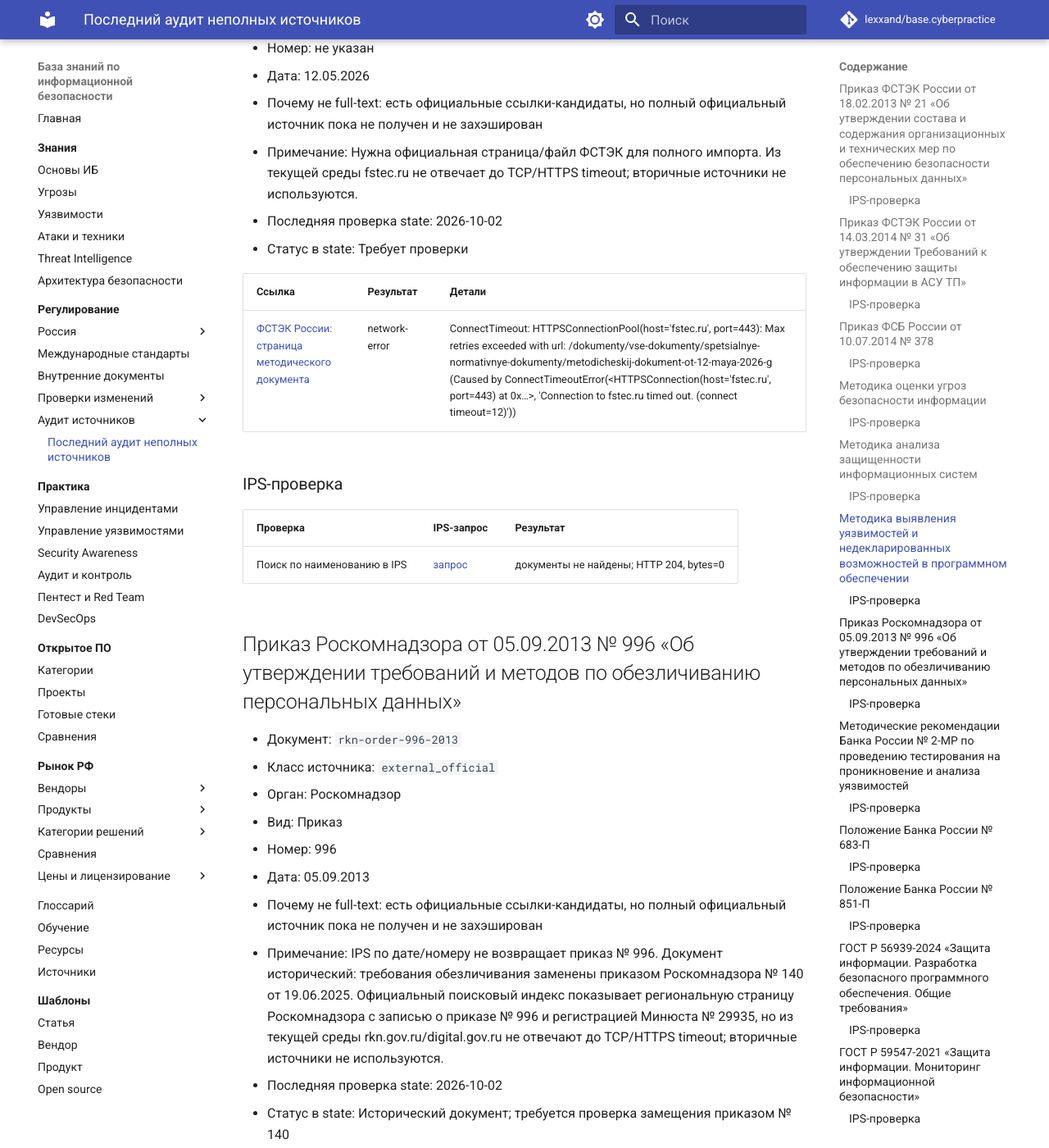
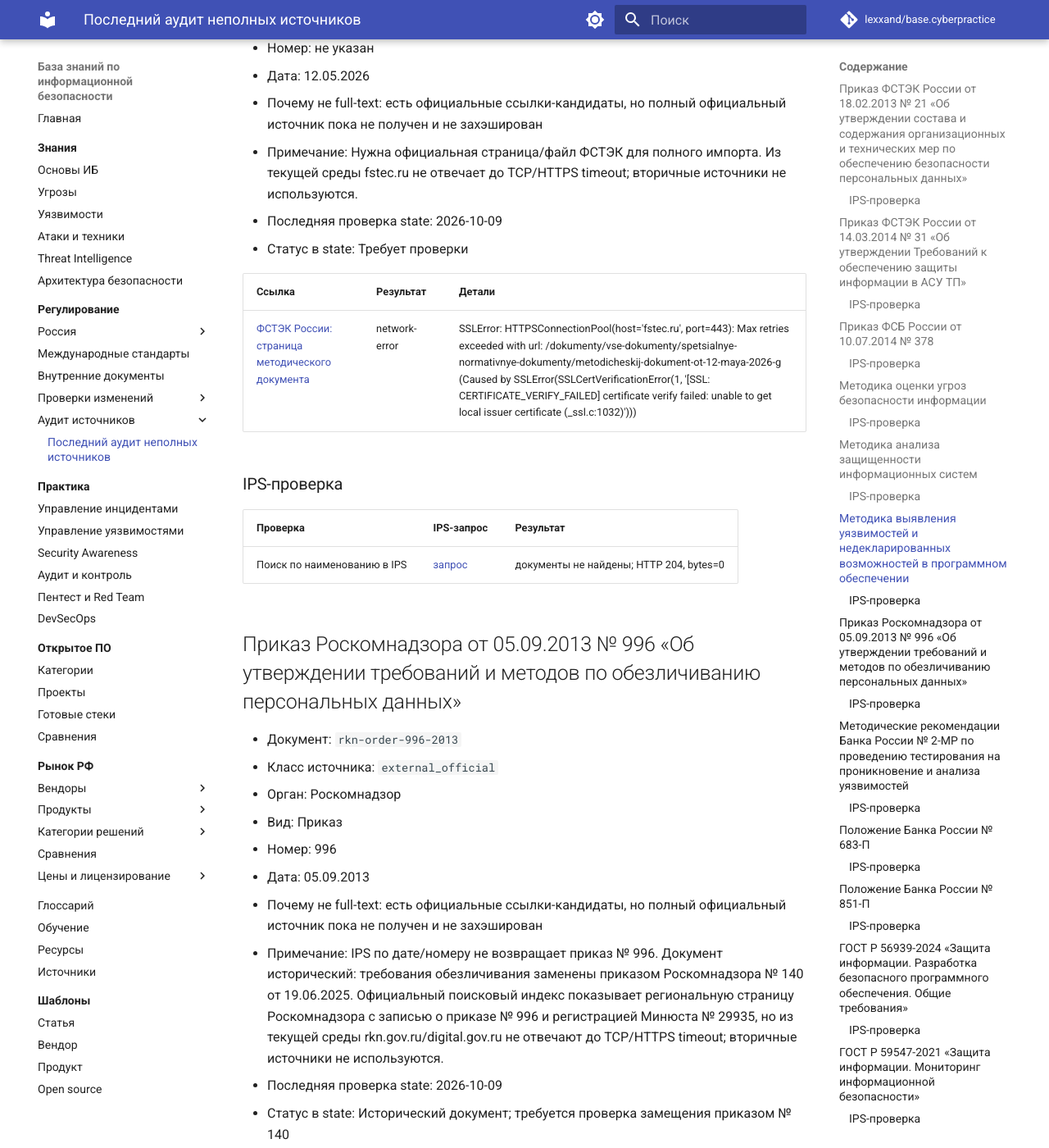
Before and after one commit to lexxand/base.cyberpractice, an MkDocs documentation site: the page built from docs/regulation/source-audits/latest.md, in a window 1280 px wide and 1400 px high, scrolled down 6925 px. Shown: the whole window at 82% size. Built offline with MkDocs 1.6.1 and Material for MkDocs 9.7.7, drawn with Linux system fonts in a browser that asks for light colours; comment, search, counter and statistics services are not loaded; some of the changed text lies outside the part shown.

Commit message:
Update regulation documents

```diff
--- a/docs/regulation/source-audits/latest.md
+++ b/docs/regulation/source-audits/latest.md
@@ -25,7 +25,7 @@
 - Дата: 18.02.2013
 - Почему не full-text: импортирована официальная карточка/страница метаданных; полный текст документа в этом источнике не опубликован или требует отдельного официального источника
 - Примечание: IPS по дате/номеру не возвращает базовый приказ. БДУ ФСТЭК содержит официальную карточку и ссылку на страницу ФСТЭК, но не полный текст; из текущей среды fstec.ru не отвечает до таймаута.
-- Последняя проверка state: 2026-10-02
+- Последняя проверка state: 2026-10-09
 - SHA-256 источника в state: `f2c23305524846b1c8c054cd6985fbaff0f54a555542a569019ec31441c80859`
 - Source URL в state: https://bdu.fstec.ru/documents/20
 - Статус в state: Официальная карточка; полный текст не импортирован
@@ -53,7 +53,7 @@
 - Дата: 14.03.2014
 - Почему не full-text: импортирована официальная карточка/страница метаданных; полный текст документа в этом источнике не опубликован или требует отдельного официального источника
 - Примечание: IPS по дате/номеру не возвращает базовый приказ. БДУ ФСТЭК содержит официальную карточку и ссылку на страницу ФСТЭК, но не полный текст; из текущей среды fstec.ru не отвечает до таймаута.
-- Последняя проверка state: 2026-10-02
+- Последняя проверка state: 2026-10-09
 - SHA-256 источника в state: `bde7a02e6a9b5151785ae05dbd035d5f210283bb8f64c2ccbf1acc86d1763c97`
 - Source URL в state: https://bdu.fstec.ru/documents/25
 - Статус в state: Официальная карточка; полный текст не импортирован
@@ -81,7 +81,7 @@
 - Дата: 10.07.2014
 - Почему не full-text: импортирована официальная карточка/страница метаданных; полный текст документа в этом источнике не опубликован или требует отдельного официального источника
 - Примечание: Официальная статья ФСБ от 21.06.2016 содержит приказ № 378 в перечне действующих нормативно-методических документов. Полный текст приказа в статье не опубликован, поэтому страница не помечается как полный текст приказа.
-- Последняя проверка state: 2026-10-02
+- Последняя проверка state: 2026-10-09
 - SHA-256 источника в state: `7068967ea45bd56edf3eb3327f0187da727bb2c35feceb9241a00d945f8358b3`
 - Source URL в state: http://www.fsb.ru/fsb/science/single.htm!id%3D10437725%40fsbResearchart.html
 - Статус в state: Официальная карточка/статья ФСБ; полный текст приказа не импортирован
@@ -108,7 +108,7 @@
 - Дата: 05.02.2021
 - Почему не full-text: импортирована официальная карточка/страница метаданных; полный текст документа в этом источнике не опубликован или требует отдельного официального источника
 - Примечание: БДУ ФСТЭК содержит официальную карточку и ссылку на страницу ФСТЭК, но не полный текст; из текущей среды fstec.ru не отвечает до таймаута.
-- Последняя проверка state: 2026-10-02
+- Последняя проверка state: 2026-10-09
 - SHA-256 источника в state: `612878f7868ab38429458fafb7932e9a74ccde5c9c2b0273f675f99b56e6cdd4`
 - Source URL в state: https://bdu.fstec.ru/documents/18
 - Статус в state: Официальная карточка; полный текст не импортирован
@@ -134,7 +134,7 @@
 - Дата: 25.11.2025
 - Почему не full-text: есть официальные ссылки-кандидаты, но полный официальный источник пока не получен и не захэширован
 - Примечание: Нужна официальная страница/файл ФСТЭК для полного импорта. Из текущей среды fstec.ru не отвечает до TCP/HTTPS timeout; вторичные источники не используются.
-- Последняя проверка state: 2026-10-02
+- Последняя проверка state: 2026-10-09
 - Статус в state: Требует проверки
 
 | Ссылка | Результат | Детали |
@@ -157,12 +157,12 @@
 - Дата: 12.05.2026
 - Почему не full-text: есть официальные ссылки-кандидаты, но полный официальный источник пока не получен и не захэширован
 - Примечание: Нужна официальная страница/файл ФСТЭК для полного импорта. Из текущей среды fstec.ru не отвечает до TCP/HTTPS timeout; вторичные источники не используются.
-- Последняя проверка state: 2026-10-02
+- Последняя проверка state: 2026-10-09
 - Статус в state: Требует проверки
 
 | Ссылка | Результат | Детали |
 |---|---|---|
-| [ФСТЭК России: страница методического документа](https://fstec.ru/dokumenty/vse-dokumenty/spetsialnye-normativnye-dokumenty/metodicheskij-dokument-ot-12-maya-2026-g) | network-error | ConnectTimeout: HTTPSConnectionPool(host='fstec.ru', port=443): Max retries exceeded with url: /dokumenty/vse-dokumenty/spetsialnye-normativnye-dokumenty/metodicheskij-dokument-ot-12-maya-2026-g (Caused by ConnectTimeoutError(<HTTPSConnection(host='fstec.ru', port=443) at 0x…>, 'Connection to fstec.ru timed out. (connect timeout=12)')) |
+| [ФСТЭК России: страница методического документа](https://fstec.ru/dokumenty/vse-dokumenty/spetsialnye-normativnye-dokumenty/metodicheskij-dokument-ot-12-maya-2026-g) | network-error | SSLError: HTTPSConnectionPool(host='fstec.ru', port=443): Max retries exceeded with url: /dokumenty/vse-dokumenty/spetsialnye-normativnye-dokumenty/metodicheskij-dokument-ot-12-maya-2026-g (Caused by SSLError(SSLCertVerificationError(1, '[SSL: CERTIFICATE_VERIFY_FAILED] certificate verify failed: unable to get local issuer certificate (_ssl.c:1032)'))) |
 
 ### IPS-проверка
 
@@ -180,7 +180,7 @@
 - Дата: 05.09.2013
 - Почему не full-text: есть официальные ссылки-кандидаты, но полный официальный источник пока не получен и не захэширован
 - Примечание: IPS по дате/номеру не возвращает приказ № 996. Документ исторический: требования обезличивания заменены приказом Роскомнадзора № 140 от 19.06.2025. Официальный поисковый индекс показывает региональную страницу Роскомнадзора с записью о приказе № 996 и регистрацией Минюста № 29935, но из текущей среды rkn.gov.ru/digital.gov.ru не отвечают до TCP/HTTPS timeout; вторичные источники не используются.
-- Последняя проверка state: 2026-10-02
+- Последняя проверка state: 2026-10-09
 - Статус в state: Исторический документ; требуется проверка замещения приказом № 140
 
 | Ссылка | Результат | Детали |
@@ -208,7 +208,7 @@
 - Дата: 22.01.2025
 - Почему не full-text: зафиксирован официальный файл и его SHA-256; полный текст файла не извлекается в Markdown до добавления отдельного repeatable extractor
 - Примечание: Официальный источник cbr.ru отдает документ как PDF. Файл фиксируется по SHA-256 и проверяется ежедневно; текст PDF в Markdown не извлекается.
-- Последняя проверка state: 2026-10-02
+- Последняя проверка state: 2026-10-09
 - SHA-256 источника в state: `ba8dfe621ce781ac447d2aa3f2aae6dd25ca117901c6191a11365983d8e23e02`
 - Source URL в state: https://www.cbr.ru/crosscut/lawacts/file/9945
 - Content-Type файла в state: `application/pdf`
@@ -237,7 +237,7 @@
 - Дата: 17.04.2019
 - Почему не full-text: зафиксирован официальный файл и его SHA-256; полный текст файла не извлекается в Markdown до добавления отдельного repeatable extractor
 - Примечание: Официальный источник cbr.ru отдает документ как PDF. Файл фиксируется по SHA-256 и проверяется ежедневно; текст PDF в Markdown не извлекается.
-- Последняя проверка state: 2026-10-02
+- Последняя проверка state: 2026-10-09
 - SHA-256 источника в state: `1f719f7da5b64a8d4848b08b5d3212e9a472658d8d437484bf80d4ccecdb987e`
 - Source URL в state: https://www.cbr.ru/ref/analytics/na_vr/file/812
 - Content-Type файла в state: `application/pdf`
@@ -265,7 +265,7 @@
 - Дата: 30.01.2025
 - Почему не full-text: зафиксирован официальный файл и его SHA-256; полный текст файла не извлекается в Markdown до добавления отдельного repeatable extractor
 - Примечание: Поиск Банка России возвращает № 851-П от 30.01.2025. Официальный источник cbr.ru отдает документ как PDF. Файл фиксируется по SHA-256 и проверяется ежедневно; текст PDF в Markdown не извлекается.
-- Последняя проверка state: 2026-10-02
+- Последняя проверка state: 2026-10-09
 - SHA-256 источника в state: `e1f634070c57c71dd85f550466d35fed608f48886c5710b8566811c4425b0cbd`
 - Source URL в state: https://www.cbr.ru/ref/analytics/na_vr/file/6262
 - Content-Type файла в state: `application/pdf`
@@ -293,7 +293,7 @@
 - Дата: 24.10.2024
 - Почему не full-text: импортирована официальная карточка/страница метаданных; полный текст документа в этом источнике не опубликован или требует отдельного официального источника
 - Примечание: Карточка стандарта импортирована с protect.gost.ru и ежедневно проверяется по SHA-256 HTML-фрагмента. Полный текст ГОСТ не импортируется в Markdown до отдельного решения по официальному файлу и лицензионным ограничениям.
-- Последняя проверка state: 2026-10-02
+- Последняя проверка state: 2026-10-09
 - SHA-256 источника в state: `840872e804c1e9ad1e963dff5cb05b7210a419bb9f4177edfc6fb975b5b9ee02`
 - Source URL в state: https://protect.gost.ru/gost/details/f3818925-a96f-4f55-96e9-46b44720ee64
 - Статус в state: Официальная карточка стандарта; полный текст не импортирован
@@ -319,7 +319,7 @@
 - Дата: 2021
 - Почему не full-text: импортирована официальная карточка/страница метаданных; полный текст документа в этом источнике не опубликован или требует отдельного официального источника
 - Примечание: Карточка стандарта импортирована с protect.gost.ru и ежедневно проверяется по SHA-256 HTML-фрагмента. Полный текст ГОСТ не импортируется в Markdown до отдельного решения по официальному файлу и лицензионным ограничениям.
-- Последняя проверка state: 2026-10-02
+- Последняя проверка state: 2026-10-09
 - SHA-256 источника в state: `cc2ca816e54097b952e1cc4b86a9f1675af7e1bb64b4eb9817c10fc6468231a1`
 - Source URL в state: https://protect.gost.ru/gost/details/c584277d-3b7d-4459-96bb-f6441a0ecc98
 - Статус в state: Официальная карточка стандарта; полный текст не импортирован
@@ -345,7 +345,7 @@
 - Дата: 2022
 - Почему не full-text: импортирована официальная карточка/страница метаданных; полный текст документа в этом источнике не опубликован или требует отдельного официального источника
 - Примечание: Карточка стандарта импортирована с protect.gost.ru и ежедневно проверяется по SHA-256 HTML-фрагмента. Полный текст ГОСТ не импортируется в Markdown до отдельного решения по официальному файлу и лицензионным ограничениям.
-- Последняя проверка state: 2026-10-02
+- Последняя проверка state: 2026-10-09
 - SHA-256 источника в state: `72fd2926b33965cd673271492e9c1b2318466b8eb76d8cec41939c28fed5e73e`
 - Source URL в state: https://protect.gost.ru/gost/details/d5008460-671b-4563-9388-d1d0f9ecdbbf
 - Статус в state: Официальная карточка стандарта; полный текст не импортирован
@@ -371,7 +371,7 @@
 - Дата: 2022
 - Почему не full-text: импортирована официальная карточка/страница метаданных; полный текст документа в этом источнике не опубликован или требует отдельного официального источника
 - Примечание: Карточка стандарта импортирована с protect.gost.ru и ежедневно проверяется по SHA-256 HTML-фрагмента. Полный текст ГОСТ не импортируется в Markdown до отдельного решения по официальному файлу и лицензионным ограничениям.
-- Последняя проверка state: 2026-10-02
+- Последняя проверка state: 2026-10-09
 - SHA-256 источника в state: `4af1459b3c21c8f6038c87b88c4730ca364359198f27f41fe23a66157b4da5bf`
 - Source URL в state: https://protect.gost.ru/gost/details/3dcc47c2-d28d-4a0d-a7cc-6f4ad8609b7c
 - Статус в state: Официальная карточка стандарта; полный текст не импортирован
@@ -397,7 +397,7 @@
 - Дата: 2022
 - Почему не full-text: импортирована официальная карточка/страница метаданных; полный текст документа в этом источнике не опубликован или требует отдельного официального источника
 - Примечание: Карточка стандарта импортирована с protect.gost.ru и ежедневно проверяется по SHA-256 HTML-фрагмента. Полный текст ГОСТ не импортируется в Markdown до отдельного решения по официальному файлу и лицензионным ограничениям.
-- Последняя проверка state: 2026-10-02
+- Последняя проверка state: 2026-10-09
 - SHA-256 источника в state: `b12d33693a55f971990884d5b4e4d7a0bebbf690e23bfcc7e7f2df4d515ddaee`
 - Source URL в state: https://protect.gost.ru/gost/details/45281d05-ebb9-4819-ae17-f8efa45b69fa
 - Статус в state: Официальная карточка стандарта; полный текст не импортирован
@@ -423,7 +423,7 @@
 - Дата: 2022
 - Почему не full-text: импортирована официальная карточка/страница метаданных; полный текст документа в этом источнике не опубликован или требует отдельного официального источника
 - Примечание: Карточка стандарта импортирована с protect.gost.ru и ежедневно проверяется по SHA-256 HTML-фрагмента. Полный текст ГОСТ не импортируется в Markdown до отдельного решения по официальному файлу и лицензионным ограничениям.
-- Последняя проверка state: 2026-10-02
+- Последняя проверка state: 2026-10-09
 - SHA-256 источника в state: `39290405e945f0693cedfa4c679093470021663af33da8bbad4d62ebeb21db85`
 - Source URL в state: https://protect.gost.ru/gost/details/5eb2da92-c6e0-46ef-b260-051a7b6daf09
 - Статус в state: Официальная карточка стандарта; полный текст не импортирован
@@ -449,7 +449,7 @@
 - Дата: 2024
 - Почему не full-text: импортирована официальная карточка/страница метаданных; полный текст документа в этом источнике не опубликован или требует отдельного официального источника
 - Примечание: Карточка стандарта импортирована с protect.gost.ru и ежедневно проверяется по SHA-256 HTML-фрагмента. Полный текст ГОСТ не импортируется в Markdown до отдельного решения по официальному файлу и лицензионным ограничениям.
-- Последняя проверка state: 2026-10-02
+- Последняя проверка state: 2026-10-09
 - SHA-256 источника в state: `bce1ad2cfd506c58f92b92ac9c9b728680e299d899b9f5c8a54813c1a3f9f1e2`
 - Source URL в state: https://protect.gost.ru/gost/details/01dbad89-c066-4afe-887d-19e66b116949
 - Статус в state: Официальная карточка стандарта; полный текст не импортирован
@@ -475,7 +475,7 @@
 - Дата: 28.01.2014
 - Почему не full-text: импортирована официальная карточка/страница метаданных; полный текст документа в этом источнике не опубликован или требует отдельного официального источника
 - Примечание: Карточка стандарта импортирована с protect.gost.ru и ежедневно проверяется по SHA-256 HTML-фрагмента. Полный текст ГОСТ не импортируется в Markdown до отдельного решения по официальному файлу и лицензионным ограничениям.
-- Последняя проверка state: 2026-10-02
+- Последняя проверка state: 2026-10-09
 - SHA-256 источника в state: `b33c0fae254f23702bf89420ae39869a624648380c847d1ff751aa7188f041f2`
 - Source URL в state: https://protect.gost.ru/gost/details/833cf1bb-c3db-4a87-a37e-3b513c006ed6
 - Статус в state: Официальная карточка стандарта; полный текст не импортирован
@@ -501,8 +501,8 @@
 - Дата: 2018
 - Почему не full-text: импортирована официальная карточка/страница метаданных; полный текст документа в этом источнике не опубликован или требует отдельного официального источника
 - Примечание: Карточка стандарта импортирована с protect.gost.ru и ежедневно проверяется по SHA-256 HTML-фрагмента. Полный текст ГОСТ не импортируется в Markdown до отдельного решения по официальному файлу и лицензионным ограничениям.
-- Последняя проверка state: 2026-10-02
-- SHA-256 источника в state: `c0326e5ecfd61bf85eb36052c197bb8411987e8c444ba4317d6d08d1558b3c8f`
+- Последняя проверка state: 2026-10-09
+- SHA-256 источника в state: `f69abe73a7fb218cff354e78d95f9dbb9361fa865d2ddb02c72b9d390c3c491b`
 - Source URL в state: https://protect.gost.ru/gost/details/ea5c3ff4-2577-47d8-ac52-ae14139e8ec5
 - Статус в state: Официальная карточка стандарта; полный текст не импортирован
 
@@ -527,7 +527,7 @@
 - Дата: 2018
 - Почему не full-text: импортирована официальная карточка/страница метаданных; полный текст документа в этом источнике не опубликован или требует отдельного официального источника
 - Примечание: Карточка стандарта импортирована с protect.gost.ru и ежедневно проверяется по SHA-256 HTML-фрагмента. Полный текст ГОСТ не импортируется в Markdown до отдельного решения по официальному файлу и лицензионным ограничениям.
-- Последняя проверка state: 2026-10-02
+- Последняя проверка state: 2026-10-09
 - SHA-256 источника в state: `1425ac0b15818c249d4dcf0aa13cb74bad6efdde76eac42d6757216eee84497b`
 - Source URL в state: https://protect.gost.ru/gost/details/52ca9e86-3363-496b-a822-992c5e2623d3
 - Статус в state: Официальная карточка стандарта; полный текст не импортирован
@@ -553,7 +553,7 @@
 - Дата: 09.06.2012
 - Почему не full-text: зафиксирован официальный файл и его SHA-256; полный текст файла не извлекается в Markdown до добавления отдельного repeatable extractor
 - Примечание: На cbr.ru есть HTML-страница 382-П, но ссылка полного документа внутри страницы ведет на PDF. Файл фиксируется по SHA-256 и проверяется ежедневно; текст PDF в Markdown не извлекается.
-- Последняя проверка state: 2026-10-02
+- Последняя проверка state: 2026-10-09
 - SHA-256 источника в state: `5f301e0d732549321d10eba4e9cf50208002731f8d2afba280b7587621b3a7b9`
 - Source URL в state: https://www.cbr.ru/Queries/UniDbQuery/File/85920?fileId=-1&scope=1350
 - Content-Type файла в state: `application/pdf`
@@ -582,7 +582,7 @@
 - Дата: 20.04.2021
 - Почему не full-text: зафиксирован официальный файл и его SHA-256; полный текст файла не извлекается в Markdown до добавления отдельного repeatable extractor
 - Примечание: Официальный источник cbr.ru отдает документ как PDF. Файл фиксируется по SHA-256 и проверяется ежедневно; текст PDF в Markdown не извлекается.
-- Последняя проверка state: 2026-10-02
+- Последняя проверка state: 2026-10-09
 - SHA-256 источника в state: `20a6eb9af75885c1821d30ba147950761c1e92c67107bb09614a6fa9f1269e6c`
 - Source URL в state: https://www.cbr.ru/ref/analytics/na_vr/file/2334
 - Content-Type файла в state: `application/pdf`
```
Also changed, not shown: other parts of docs/regulation/source-audits/latest.md (+1 -1 lines).
